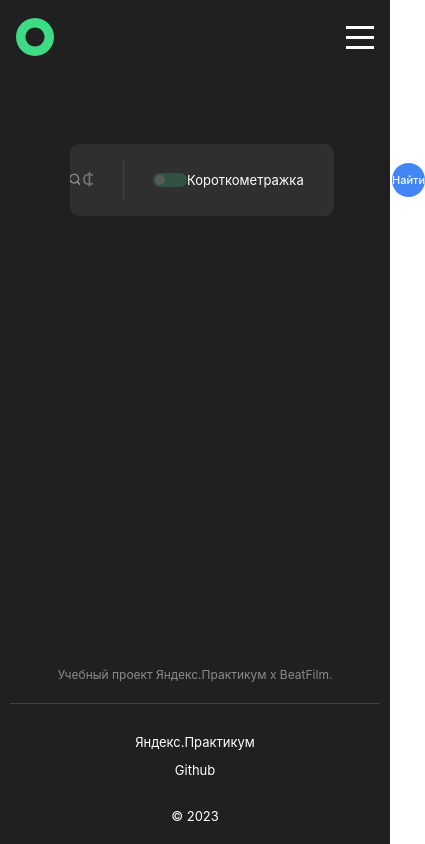
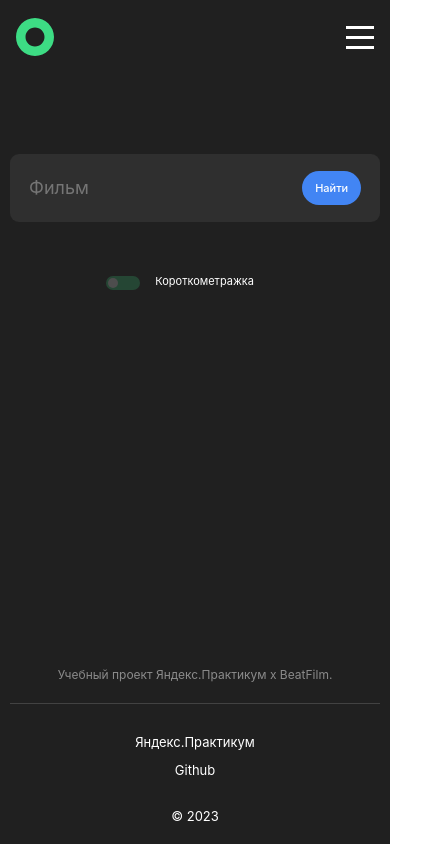
Before and after one commit to AlinaLvova/movies-explorer-frontend, a React app in the folder movie-explorer/: page /movies in a window 390 px wide. Shown: the whole page, 425 px wide, since content can reach past the window. Built offline with nearby package versions, Linux system fonts and the light colour scheme.

Commit message:
feature: add search form sector

```diff
--- a/movie-explorer/src/components/Common/Header/ProfileButton/ProfileButton.css
+++ b/movie-explorer/src/components/Common/Header/ProfileButton/ProfileButton.css
@@ -26,7 +26,7 @@
     /* display: flex; */
     /* flex-direction: row; */
     /* align-items: center; */
-    padding-top: 7%;
+    padding-top: 9%;
     box-sizing: border-box;
     border: none;
     object-fit: cover;
--- a/movie-explorer/src/components/Movies/Movies.css
+++ b/movie-explorer/src/components/Movies/Movies.css
@@ -5,3 +5,17 @@
     max-width: calc(100vw - 2 * 70px);
     flex: 1 0 auto;
 }
+
+@media screen and (max-width: 790px){
+    .movies{
+        padding: 0 30px;
+        max-width: calc(100vw - 2 * 30px);
+    }
+}
+
+@media screen and (max-width: 680px){
+    .movies{
+        padding: 0 10px;
+        max-width: calc(100vw - 2 * 10px);
+    }
+}
--- a/movie-explorer/src/components/Movies/SearchForm/SearchForm.css
+++ b/movie-explorer/src/components/Movies/SearchForm/SearchForm.css
@@ -14,7 +14,6 @@
     width: calc(100% - 167px - 30px - 30px);
     align-items: center;
     justify-content: space-between;
-
 }
 
 .search-form__search-icon {
@@ -38,6 +37,7 @@
     font-weight: 400;
     line-height: 20px;
     outline: none;
+    padding: 0;
 }
 
 .search-form__search-btn {
@@ -93,23 +93,88 @@
     border-radius: 50px;
     padding: 2px;
     margin: 0;
-    transition: opacity 0.4s ease; /* Плавный переход для перемещения и изменения цвета */
+    transition: opacity 0.4s ease;
     opacity: 0.2;
     border: none;
 }
 
-.search-form__switcher-ball{
+.search-form__switcher:hover {
+    cursor: pointer;
+}
+
+.search-form__switcher-ball {
     width: 10px;
     height: 10px;
     border-radius: 50%;
     background-color: var(--text-color-white);
-    transition: all 0.3s ease; /* Плавный переход для перемещения и изменения цвета */
+    transition: all 0.4s ease;
 }
 
 .search-form__switcher.active .search-form__switcher-ball {
-    transform: translateX(20px); /* Перемещение круга в активное положение */ /* Изменение цвета круга на серый */
+    transform: translateX(20px);
 }
 
 .search-form__switcher.active {
     opacity: 1;
 }
+
+@media screen and (max-width: 790px) {
+    .search-form {
+        padding: 80px 0 109px;
+    }
+}
+
+@media screen and (max-width: 680px) {
+    .search-form {
+        padding: 80px 0 45px;
+        flex-direction: column;
+        align-items: center;
+        justify-content: space-between;
+        height: 136px;
+    }
+
+    .search-form__delimeter {
+        display: none;
+    }
+
+    .search-form__switcher-container {
+        flex-grow: 0;
+        height: 72px;
+        background-color: transparent;
+
+        margin: 0;
+        width: 148px;
+
+        align-items: flex-end;
+
+    }
+
+    .search-form__container {
+        flex-grow: 0;
+        height: 72px;
+        width: 100%;
+        border-radius: 9px;
+        padding: 0 19px;
+        box-sizing: border-box;
+    }
+
+    .search-form__switcher-text {
+        font-size: 11px;
+    }
+
+    .search-form__search-btn {
+        flex-grow: 0;
+        flex-shrink: 1;
+        width: 58.65px;
+    }
+
+    .search-form__input-field {
+        flex-shrink: 1;
+        flex-grow: 0;
+        max-width: calc(100% - 58.65px - 34px);
+    }
+
+    .search-form__search-icon {
+        display: none;
+    }
+}
```
Also changed, not shown: movie-explorer/src/components/Movies/SearchForm/SearchForm.js (+16 -7 lines).
